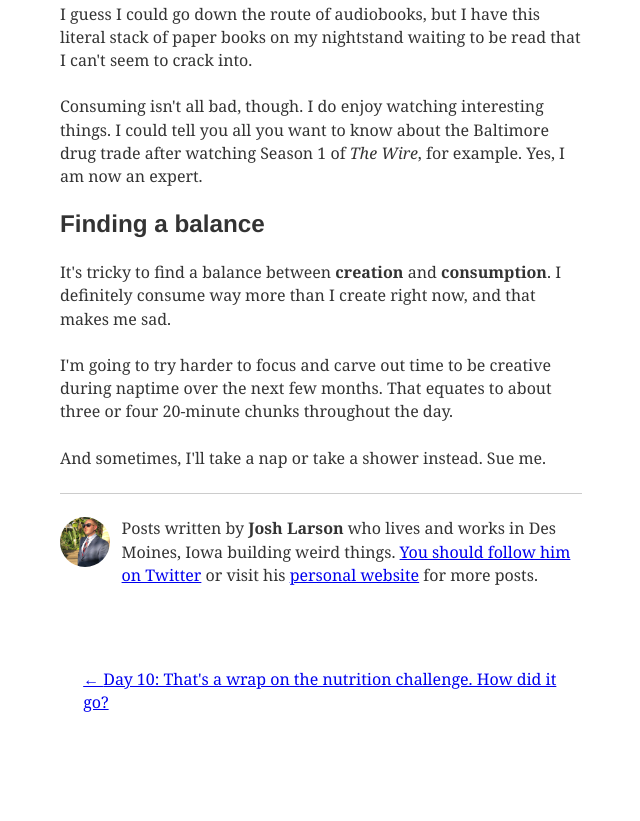
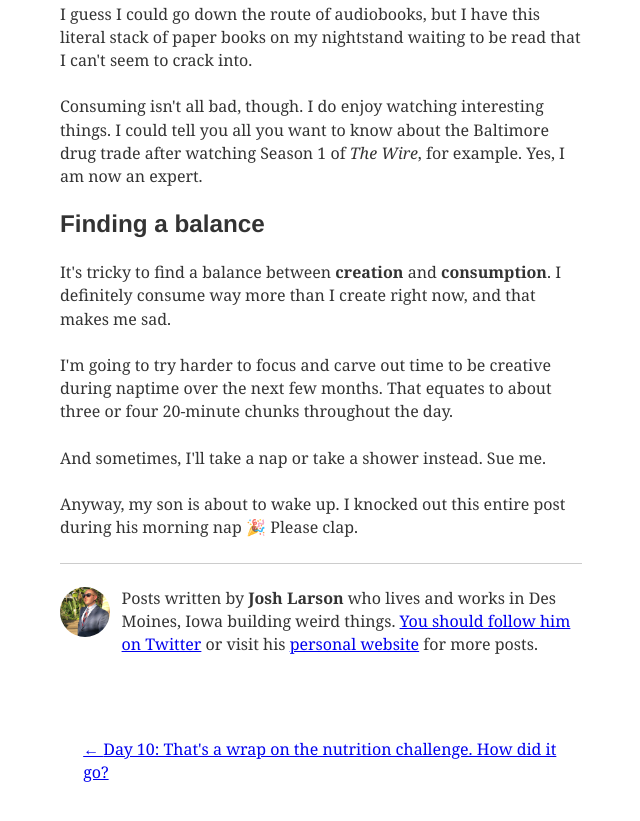
Before and after one commit to jplhomer/creative, a Gatsby site: page /011-creativity-consumption/ in a window 1280 px wide. Shown: the part 1840-2661 px from the top of the page, without its empty margins (319-959 px from the left). Before the commit the page ends 2636 px from the top, so only its background shows below. Built offline with nearby package versions, Linux system fonts and the light colour scheme; Gatsby itself is replaced by a stand-in of ours; some packages are replaced by stand-ins of ours.

```diff
--- a/content/blog/011-creativity-consumption.md
+++ b/content/blog/011-creativity-consumption.md
@@ -64,3 +64,5 @@
 I'm going to try harder to focus and carve out time to be creative during naptime over the next few months. That equates to about three or four 20-minute chunks throughout the day.
 
 And sometimes, I'll take a nap or take a shower instead. Sue me.
+
+Anyway, my son is about to wake up. I knocked out this entire post during his morning nap 🎉 Please clap.
```
Also changed, not shown: 2 other files.
